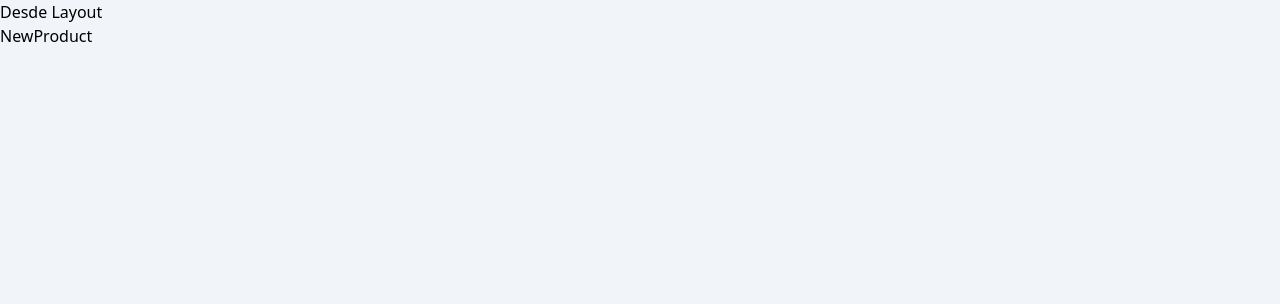
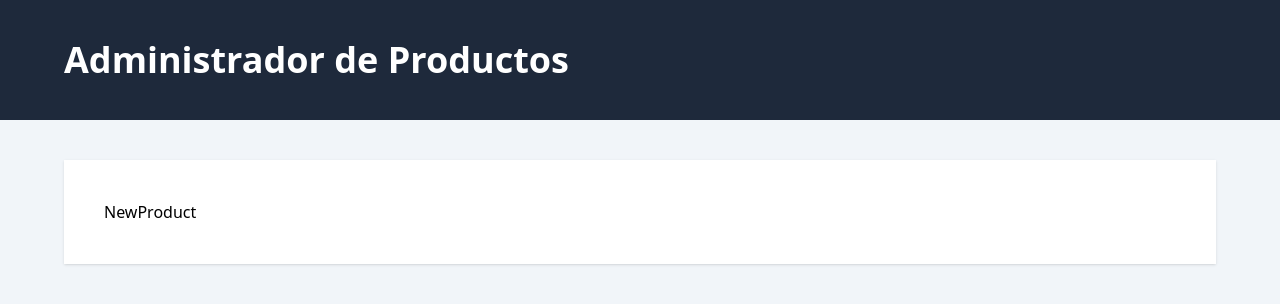
Before and after one commit to JoseIgnacioTapia/client-products-manager, a React (Vite) app: page /productos/nuevo in a window 1280 px wide. Shown: the top 304 px of the page. Built offline with nearby package versions, Linux system fonts and the light colour scheme.

Commit message:
Layout Style

```diff
--- a/src/layouts/Layout.tsx
+++ b/src/layouts/Layout.tsx
@@ -3,8 +3,17 @@
 function Layout() {
   return (
     <>
-      <div>Desde Layout</div>
-      <Outlet />
+      <header className="bg-slate-800">
+        <div className="mx-auto max-w-6xl py-10">
+          <h1 className="text-4xl font-extrabold text-white">
+            Administrador de Productos
+          </h1>
+        </div>
+      </header>
+
+      <main className="mt-10 mx-auto max-w-6xl p-10 bg-white shadow">
+        <Outlet />
+      </main>
     </>
   );
 }
```
